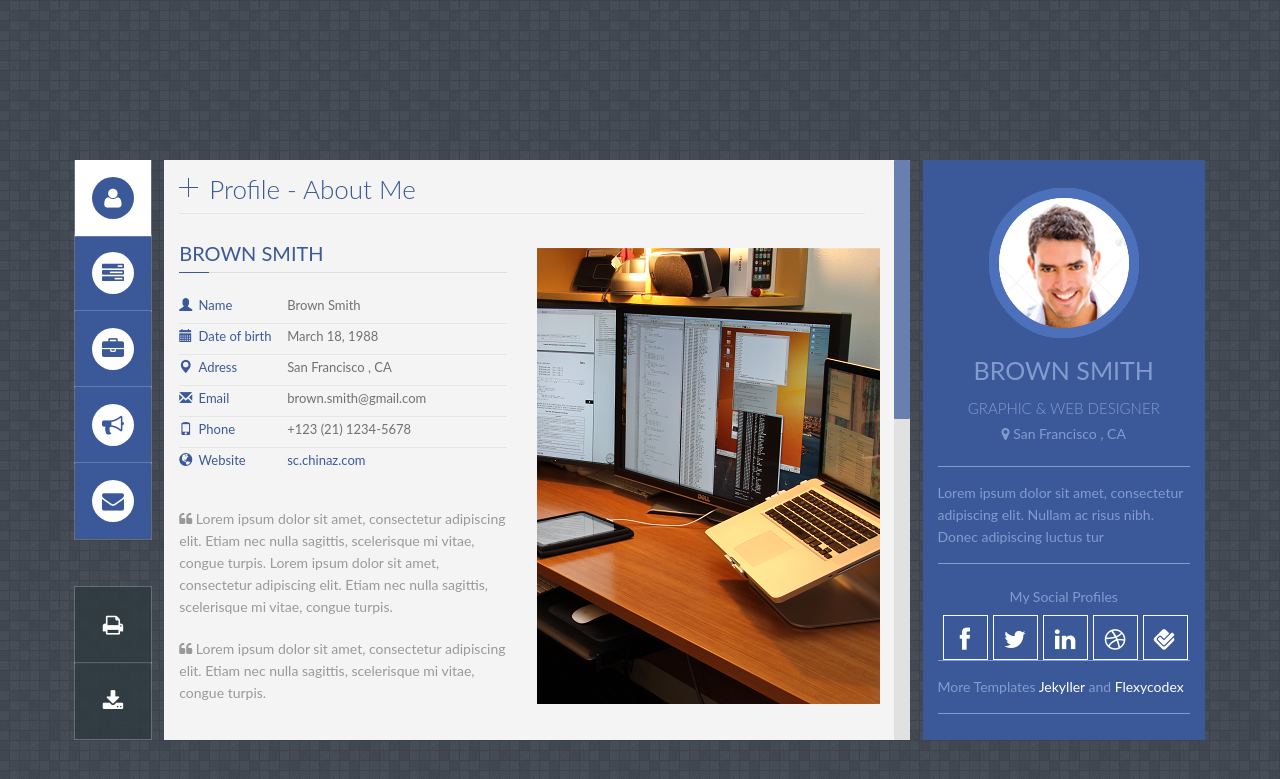
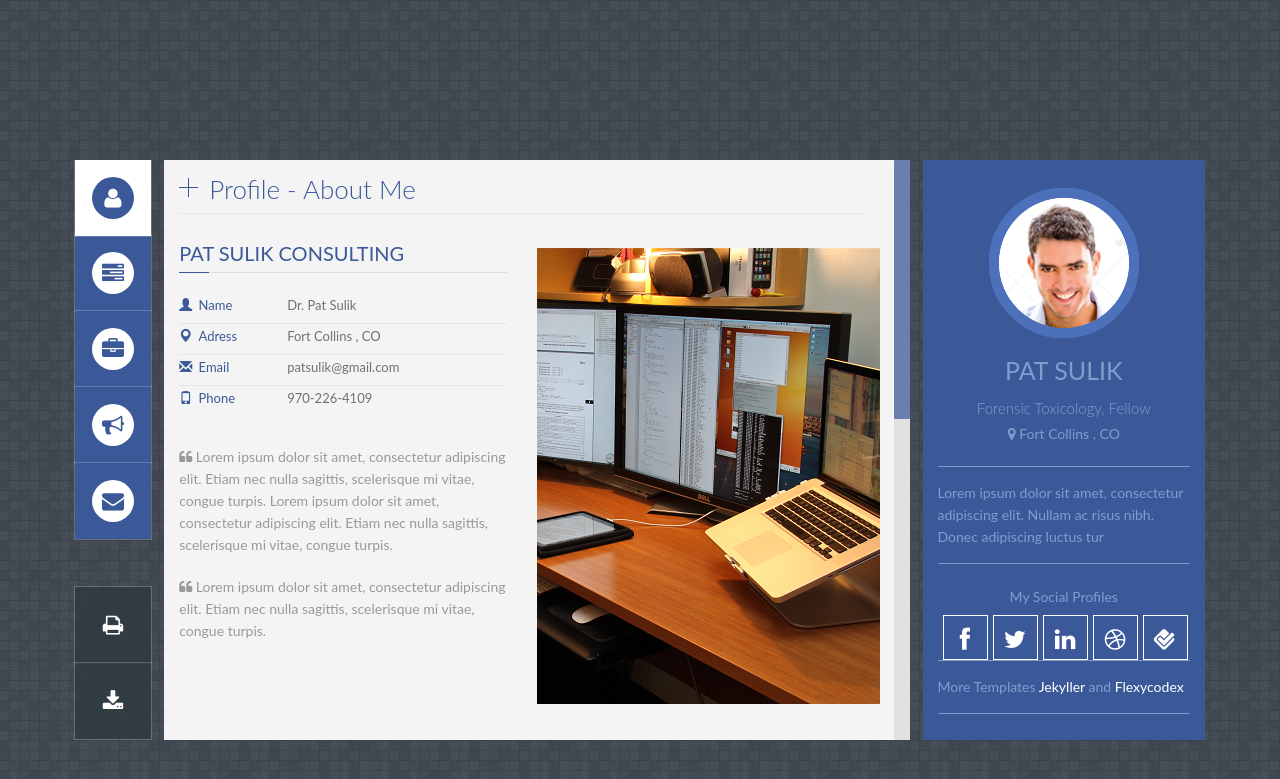
Before and after one commit to cownby/webPrototype-PatSulikConsulting, a Jekyll site: the page built from index.html, in a window 1280 px wide. Shown: the top 779 px of the page. Built offline with Jekyll 4.4.1, drawn with Linux system fonts in a browser that asks for light colours; some web fonts are replaced.

Commit message:
update basic profile info

```diff
--- a/_config.yml
+++ b/_config.yml
@@ -1,23 +1,22 @@
 
-title: My Resume
-url: 'http://junlulocky.com'
-baseurl: '/PanelCV' #change it according to your repository name
+title: Pat Sulik Consulting
+url: 'https://cownby.github.io' #'http://junlulocky.com'
+baseurl: '/webPrototype-PatSulikConsulting' #change it according to your repository name
 
 
 
 # Profile information
-yourname: Brown Smith  ## put your name
-title: 'GRAPHIC &amp; WEB DESIGNER'  ## your title
-location: San Francisco , CA
+yourname: Pat Sulik  ## put your name
+title: 'Forensic Toxicology, Fellow'  ## your title
+location: Fort Collins , CO
 
 
 ## Social Profiles
-facebook: http://www.facebook.com  ## your facebook account url
-twitter: http://www.twitter.com  ## your twitter account url
+facebook: #http://www.facebook.com  ## your facebook account url
+twitter: #http://www.twitter.com  ## your twitter account url
 linkedin: http://www.linkedin.com  ## your linkedin account url
-dribbble: http://www.dribble.com  ## you dribbble account url
-foursquare: http://www.foursquare.com  ## your foursquare account url
-
+dribbble: #http://www.dribble.com  ## you dribbble account url
+foursquare: #http://www.foursquare.com  ## your foursquare account url
 
 
 # Update all the sections by editing the files inside _includes folder.
--- a/_includes/profile.html
+++ b/_includes/profile.html
@@ -8,7 +8,7 @@
 
         <!--About me-->
         <div class="title_content">
-            <div class="text_content">brown smith</div>
+            <div class="text_content">Pat Sulik Consulting</div>
             <div class="clear"></div>
         </div>
 
@@ -17,45 +17,45 @@
             <li>
                 <i class="glyphicon glyphicon-user"></i>
                 <label>Name</label>
-                <span class="value">Brown Smith</span>
+                <span class="value">Dr. Pat Sulik</span>
                 <div class="clear"></div>
             </li>
-
+<!--
             <li>
                 <i class="glyphicon glyphicon-calendar"></i>
                 <label>Date of birth</label>
                 <span class="value">March 18, 1988</span>
                 <div class="clear"></div>
             </li>
-
+-->
             <li>
                 <i class="glyphicon glyphicon-map-marker"></i>
                 <label>Adress</label>
-                <span class="value">San Francisco , CA</span>
+                <span class="value">Fort Collins , CO</span>
                 <div class="clear"></div>
             </li>
 
             <li>
                 <i class="glyphicon glyphicon-envelope"></i>
                 <label>Email</label>
-                <span class="value">brown.smith@gmail.com</span>
+                <span class="value">patsulik@gmail.com</span>
                 <div class="clear"></div>
             </li>
 
             <li>
                 <i class="glyphicon glyphicon-phone"></i>
                 <label>Phone</label>
-                <span class="value">+123 (21) 1234-5678</span>
+                <span class="value">970-226-4109</span>
                 <div class="clear"></div>
             </li>
-
+<!--
             <li>
                 <i class="glyphicon glyphicon-globe"></i>
                 <label>Website</label>
                 <span class="value"><a href="#" target="_blank">sc.chinaz.com</a></span>
                 <div class="clear"></div>
             </li>
-
+-->
         </ul>
 
 
```
Also changed, not shown: Gemfile.lock.
